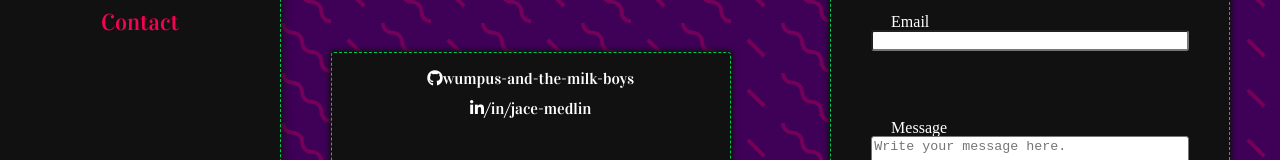
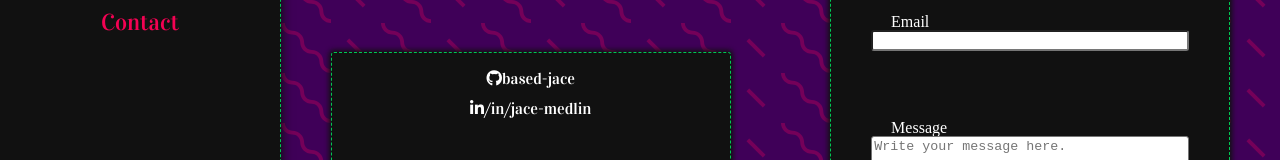
Before and after one commit to footjohnson/portfolio-site, a Nuxt app: page /contact-info in a window 1280 px wide. Shown: the part 327-487 px from the top of the page. Built offline with nearby package versions, Linux system fonts and the light colour scheme; a web font is replaced by a local one.

Commit message:
Updated github link.

```diff
--- a/pages/contact-info.vue
+++ b/pages/contact-info.vue
@@ -2,7 +2,7 @@
 	<main>
 		<div class="module general-cont">
 			<div class="general-info">
-				<div><a class="gh-link" href="https://github.com/wumpus-and-the-milk-boys" target="_blank"><i class="fab fa-github"></i>wumpus-and-the-milk-boys</a></div>
+				<div><a class="gh-link" href="https://github.com/based-jace" target="_blank"><i class="fab fa-github"></i>based-jace</a></div>
 				<div><a class="li-link" href="https://www.linkedin.com/in/jace-medlin/" target="_blank"><i class="fab fa-linkedin-in"></i>/in/jace-medlin</a></div>
 				<div class="resume-link">
 					<a href="/Jace's-Resume.docx" target="_blank" >Click Here to Download My Resume</a>
```
